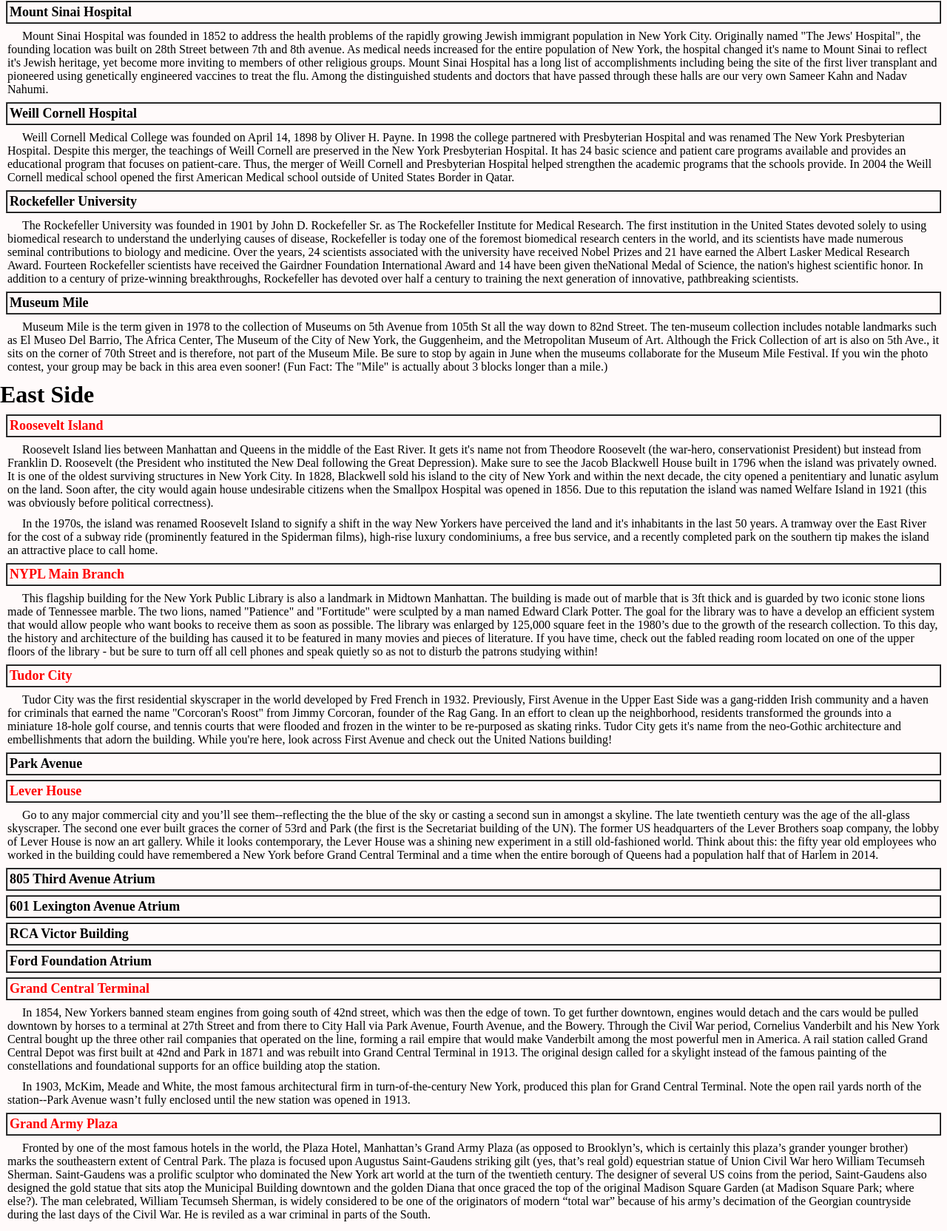
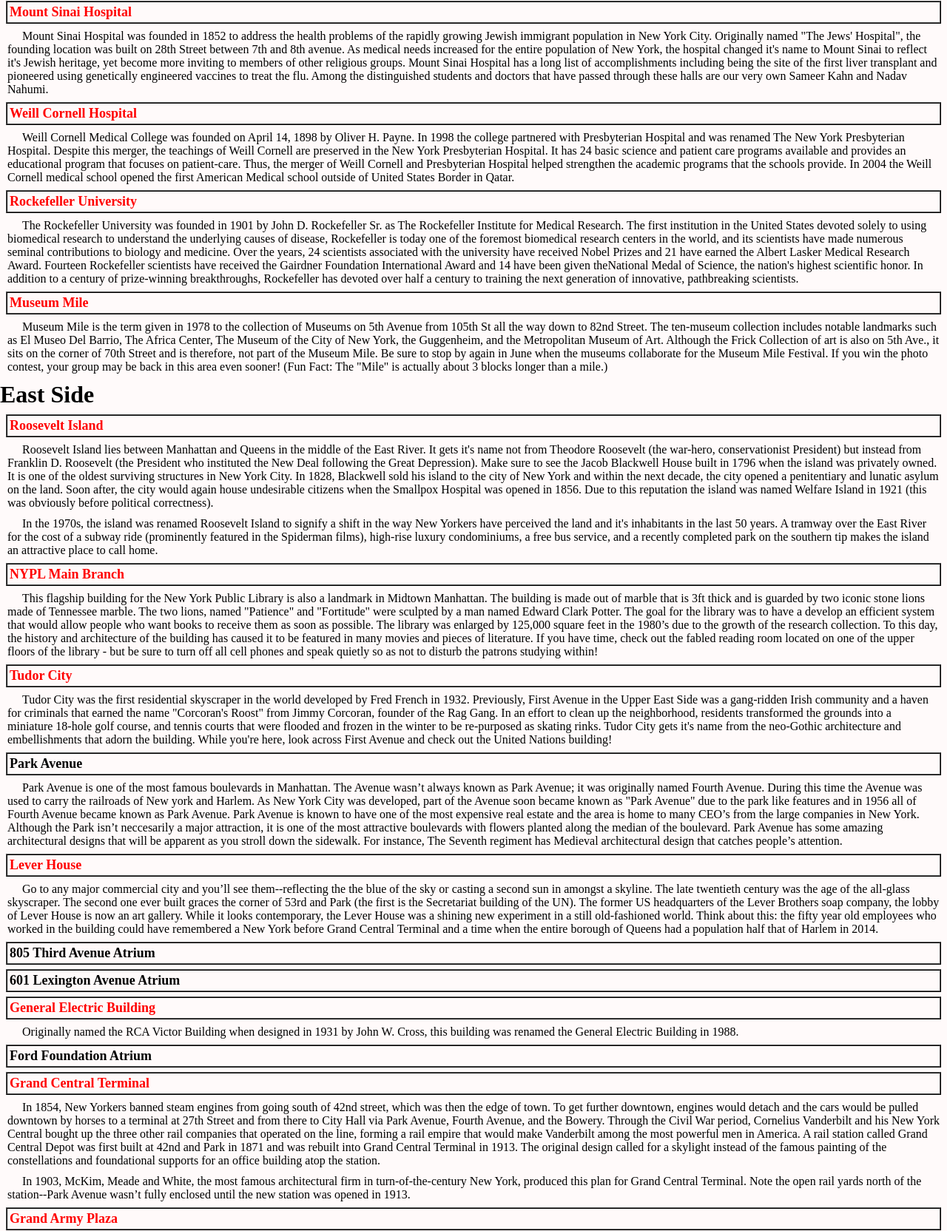
Before and after one commit to JustinMHicks/PhotoContest, a plain HTML site: page index.html in a window 1280 px wide. Shown: the part 2621-4285 px from the top of the page at 74% size. Drawn offline with nearby package versions, Linux system fonts and the light colour scheme.

Commit message:
New Location Descriptions

```diff
--- a/index.html
+++ b/index.html
@@ -64,16 +64,16 @@
 		<h1>Upper East Side</h1>
 		<ul>
 			<a href="https://www.google.com/maps/place/Park+Avenue+Apartments/@40.768012,-73.965443,17z/data=!3m1!4b1!4m2!3m1!1s0x89c258ec048c04c1:0xc88b433b59dce730"><li>68th Street and Park Avenue</li></a>
-			<p>If you want an idea of what Park Avenue, formerly Fourth Avenue, was like before the rail tunnels that run under it were fully enclosed, look no further than Brooklyn’s Atlantic Avenue. Today, the Long Island Rail Road runs in deep cuts or on elevateds for much of the length of of the avenue. The presence of the rail has made the area undesirable for residential development. Atlantic cuts a desolate, industrial path through the residential heart of north Brooklyn. Before Park Avenue was covered and steam engines and heavy rail traffic still made their presence felt, smelt, and heard, the Upper East Side quite separated from the rest of the city. When the tunnel was built, everything changed and Park Avenue became among the wealthiest places on Earth. The high rise at 740 Park Avenue has the most billionaires of any apartment building in the country.<p>
+			<p>If you want an idea of what Park Avenue, formerly Fourth Avenue, was like before the rail tunnels that run under it were fully enclosed, look no further than Brooklyn’s Atlantic Avenue. Today, the Long Island Rail Road runs in deep cuts or on elevateds for much of the length of of the avenue. The presence of the rail has made the area undesirable for residential development. Atlantic cuts a desolate, industrial path through the residential heart of north Brooklyn. Before Park Avenue was covered and steam engines and heavy rail traffic still made their presence felt, smelt, and heard, the Upper East Side quite separated from the rest of the city. When the tunnel was built, everything changed and Park Avenue became among the wealthiest places on Earth. The high rise at 740 Park Avenue has the most billionaires of any apartment building in the country.</p>
 			<a href="https://www.google.com/maps/place/Carl+Schurz+Park/@40.77513,-73.943697,17z/data=!3m1!4b1!4m2!3m1!1s0x89c258b13c4e67e3:0x330ceb7e46517d47"><li>Carl Schurz Park</li></a>
 			<p>In the 1790’s, this part of the Upper East Side was a bit like what the Hamptons is today--an exurban beachfront lined with the weekend homes of the wealthy. The Gracie Mansion, the official residence of the mayors of New York since 1942, is the last remaining home of this kind and one of the oldest wooden structures on Manhattan. The park celebrates Carl Schurz, a German revolutionary from the botched German Unification of 1848 who fled to America and later became a U.S. Senator.</p>
-			<li>Mount Sinai Hospital</li>
+			<a href="https://www.google.com/maps/place/Mount+Sinai+Hospital/@40.789091,-73.954077,17z/data=!3m1!4b1!4m2!3m1!1s0x89c258a0c692447f:0xad44eadc0cab5e46"><li>Mount Sinai Hospital</li></a>
 			<p>Mount Sinai Hospital was founded in 1852 to address the health problems of the rapidly growing Jewish immigrant population in New York City.  Originally named "The Jews' Hospital", the founding location was built on 28th Street between 7th and 8th avenue.  As medical needs increased for the entire population of New York, the hospital changed it's name to Mount Sinai to reflect it's Jewish heritage, yet become more inviting to members of other religious groups.  Mount Sinai Hospital has a long list of accomplishments including being the site of the first liver transplant and pioneered using genetically engineered vaccines to treat the flu.  Among the distinguished students and doctors that have passed through these halls are our very own Sameer Kahn and Nadav Nahumi.</p>
-			<li>Weill Cornell Hospital</li>
+			<a href="https://www.google.com/maps/place/Weill+Cornell+Medical+College/@40.765652,-73.955484,17z/data=!3m1!4b1!4m2!3m1!1s0x89c258c3e65d78eb:0x8480826a696b8e84"><li>Weill Cornell Hospital</li></a>
 			<p>Weill Cornell Medical College was founded on April 14, 1898 by Oliver H. Payne. In 1998 the college partnered with Presbyterian Hospital and was renamed The New York Presbyterian Hospital. Despite this merger, the teachings of Weill Cornell are preserved in the New York Presbyterian Hospital. It has 24 basic science and patient care programs available and provides an educational program that focuses on patient-care. Thus, the merger of Weill Cornell and Presbyterian Hospital helped strengthen the academic programs that the schools provide. In 2004 the Weill Cornell medical school opened the first American Medical school outside of United States Border in Qatar.</p>
-			<li>Rockefeller University</li>
+			<a href="https://www.google.com/maps/place/Rockefeller+University,+The+Rockefeller+University,+New+York,+NY+10065/@40.7626225,-73.9559421,17z/data=!3m1!4b1!4m2!3m1!1s0x89c258c319e9cbad:0x161ca4a80052c9f4"><li>Rockefeller University</li></a>
 			<p>The Rockefeller University was founded in 1901 by John D. Rockefeller Sr. as The Rockefeller Institute for Medical Research. The first institution in the United States devoted solely to using biomedical research to understand the underlying causes of disease, Rockefeller is today one of the foremost biomedical research centers in the world, and its scientists have made numerous seminal contributions to biology and medicine. Over the years, 24 scientists associated with the university have received Nobel Prizes and 21 have earned the Albert Lasker Medical Research Award. Fourteen Rockefeller scientists have received the Gairdner Foundation International Award and 14 have been given theNational Medal of Science, the nation's highest scientific honor. In addition to a century of prize-winning breakthroughs, Rockefeller has devoted over half a century to training the next generation of innovative, pathbreaking scientists.</p>
-			<li>Museum Mile</li>
+			<a href="https://www.google.com/maps/place/5th+Ave,+New+York,+NY/@40.7736049,-73.9665675,16z/data=!4m2!3m1!1s0x89c258a29d3847f5:0x564dfbba0141774a"><li>Museum Mile</li></a>
 			<p>Museum Mile is the term given in 1978 to the collection of Museums on 5th Avenue from 105th St all the way down to 82nd Street.  The ten-museum collection includes notable landmarks such as El Museo Del Barrio, The Africa Center, The Museum of the City of New York, the Guggenheim, and the Metropolitan Museum of Art.  Although the Frick Collection of art is also on 5th Ave., it sits on the corner of 70th Street and is therefore, not part of the Museum Mile.  Be sure to stop by again in June when the museums collaborate for the Museum Mile Festival.  If you win the photo contest, your group may be back in this area even sooner! (Fun Fact: The "Mile" is actually about 3 blocks longer than a mile.)</p>
 		</ul>
 	</div>
@@ -88,12 +88,13 @@
 			<a href="https://www.google.com/maps/place/Tudor+City,+New+York,+NY/@40.7490228,-73.9712262,17z/data=!3m1!4b1!4m2!3m1!1s0x89c2591b293d9d9f:0x580f115292fb3060"><li>Tudor City</li></a>
 			<p>Tudor City was the first residential skyscraper in the world developed by Fred French in 1932.  Previously, First Avenue in the Upper East Side was a gang-ridden Irish community and a haven for criminals that earned the name "Corcoran's Roost" from Jimmy Corcoran, founder of the Rag Gang.  In an effort to clean up the neighborhood, residents transformed the grounds into a miniature 18-hole golf course, and tennis courts that were flooded and frozen in the winter to be re-purposed as skating rinks.  Tudor City gets it's name from the neo-Gothic architecture and embellishments that adorn the building.  While you're here, look across First Avenue and check out the United Nations building!</p>
 			<li>Park Avenue</li>
-			<p> </p>
+			<p>Park Avenue is one of the most famous boulevards in Manhattan. The Avenue wasn’t always known as Park Avenue; it was originally named Fourth Avenue. During this time the Avenue was used to carry the railroads of New york and Harlem. As New York City was developed, part of the Avenue soon became known as "Park Avenue" due to the park like features and in 1956 all of Fourth Avenue became known as Park Avenue. Park Avenue is known to have one of the most expensive real estate and the area is home to many CEO’s from the large companies in New York. Although the Park isn’t neccesarily a major attraction, it is one of the most attractive boulevards with flowers planted along the median of the boulevard. Park Avenue has some amazing architectural designs that will be apparent as you stroll down the sidewalk. For instance, The Seventh regiment has Medieval architectural design that catches people’s attention.</p>
 			<a href="https://www.google.com/maps/place/Casa+Lever/@40.75953,-73.972679,17z/data=!3m1!4b1!4m2!3m1!1s0x89c258fb412e6577:0xbd2faea2d55f42d9"><li>Lever House</li></a>
 			<p>Go to any major commercial city and you’ll see them--reflecting the the blue of the sky or casting a second sun in amongst a skyline. The late twentieth century was the age of the all-glass skyscraper. The second one ever built graces the corner of 53rd and Park (the first is the Secretariat building of the UN). The former US headquarters of the Lever Brothers soap company, the lobby of Lever House is now an art gallery. While it looks contemporary, the Lever House was a shining new experiment in a still old-fashioned world. Think about this: the fifty year old employees who worked in the building could have remembered a New York before Grand Central Terminal and a time when the entire borough of Queens had a population half that of Harlem in 2014.</p>
 			<li>805 Third Avenue Atrium</li>
 			<li>601 Lexington Avenue Atrium</li>
-			<li>RCA Victor Building</li>
+			<a href="https://www.google.com/maps/place/GE+Bldg,+Rockefeller+Center,+New+York,+NY+10112/@40.759,-73.979,17z/data=!3m1!4b1!4m2!3m1!1s0x89c258fecf284605:0x370861ef9302367"><li>General Electric Building</li></a>
+			<p>Originally named the RCA Victor Building when designed in 1931 by John W. Cross, this building was renamed the General Electric Building in 1988.   </p>
 			<li>Ford Foundation Atrium</li>
 			<a href="https://www.google.com/maps/place/Grand+Central+Terminal/@40.752726,-73.977229,17z/data=!3m1!4b1!4m2!3m1!1s0x89c25a21fb011c85:0x37513b7f1821408b"><li>Grand Central Terminal</li></a>
 			<p>In 1854, New Yorkers banned steam engines from going south of 42nd street, which was then the edge of town. To get further downtown, engines would detach and the cars would be pulled downtown by horses to a terminal at 27th Street and from there to City Hall via Park Avenue, Fourth Avenue, and the Bowery. Through the Civil War period, Cornelius Vanderbilt and his New York Central bought up the three other rail companies that operated on the line, forming a rail empire that would make Vanderbilt among the most powerful men in America. A rail station called Grand Central Depot was first built at 42nd and Park in 1871 and was rebuilt into Grand Central Terminal in 1913. The original design called for a skylight instead of the famous painting of the constellations and foundational supports for an office building atop the station. </p>
@@ -106,7 +107,8 @@
 		<h1>Upper West Side</h1>
 		<ul>
 			<li>Boat Basin Cafe</li>
-			<li>Museum of Natural History</li>
+			<a href="https://www.google.com/maps/place/American+Museum+of+Natural+History/@40.7813599,-73.9740794,17z/data=!3m1!4b1!4m2!3m1!1s0x89c258f4b00f7a09:0xa27d8172624c5db1"><li>Museum of Natural History</li></a>
+			<p> </p>
 			<a href="https://www.google.com/maps/place/General+Grant+National+Memorial/@40.813405,-73.963067,17z/data=!3m1!4b1!4m2!3m1!1s0x89c2f640faa71aa3:0x4f7927f02d4ef82e"><li>Grant's Tomb</li></a>
 			<p>Once among the most popular tourist attractions in New York City, Grant’s Tomb is the final resting place of Ulysses S. Grant, the 18th President of the United States. Nicknamed “Unconditional Surrender” Grant during the Civil War, Ulysses S. Grant was widely credited with winning the war for the Union side. His scandal-beleaguered administration presided over America’s intensifying industrialization, a railroad building bonanza, and the addition of an amendment to the constitution (the fifteenth) which reads, “The right of citizens of the United States to vote shall not be denied or abridged by the United States or by any State on account of race, color, or previous condition of servitude.” Grant’s face graces our $50 note to this day.</p>
 			<li>Hudson River Park</li>
```
